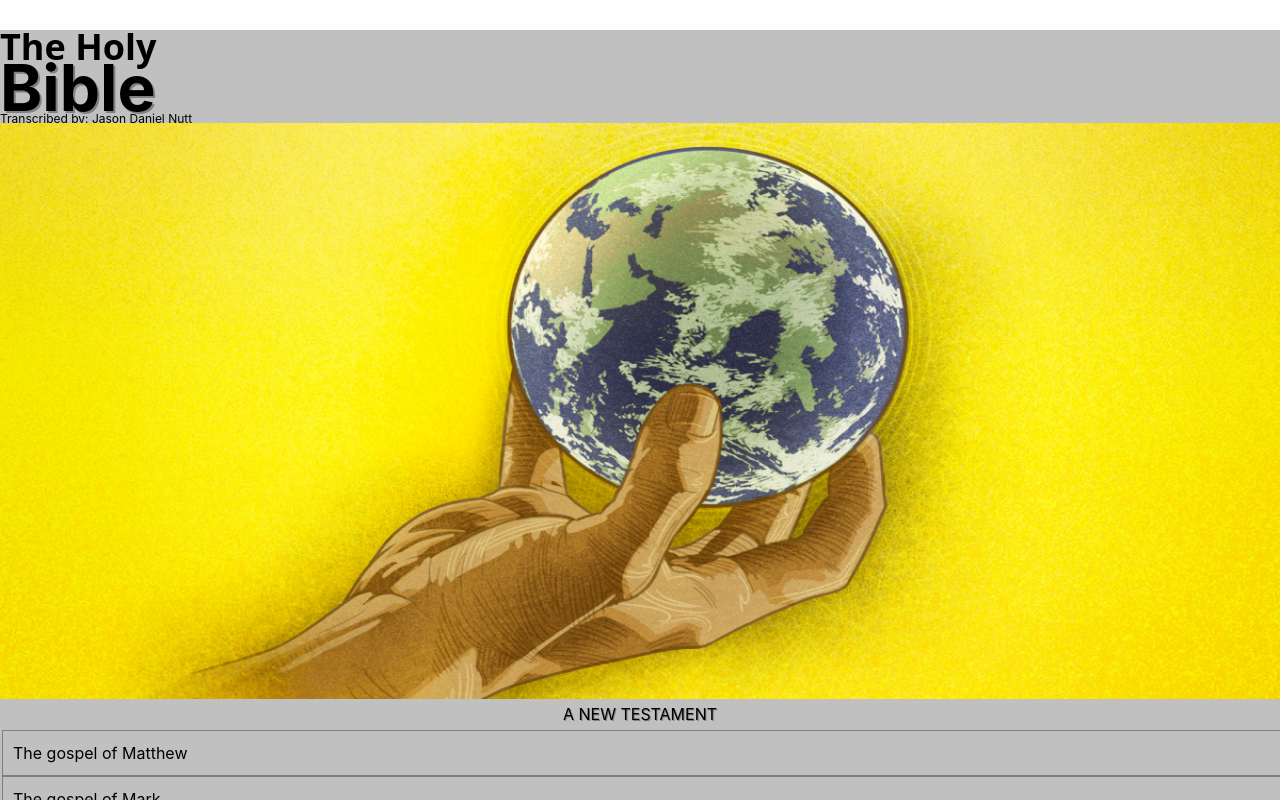
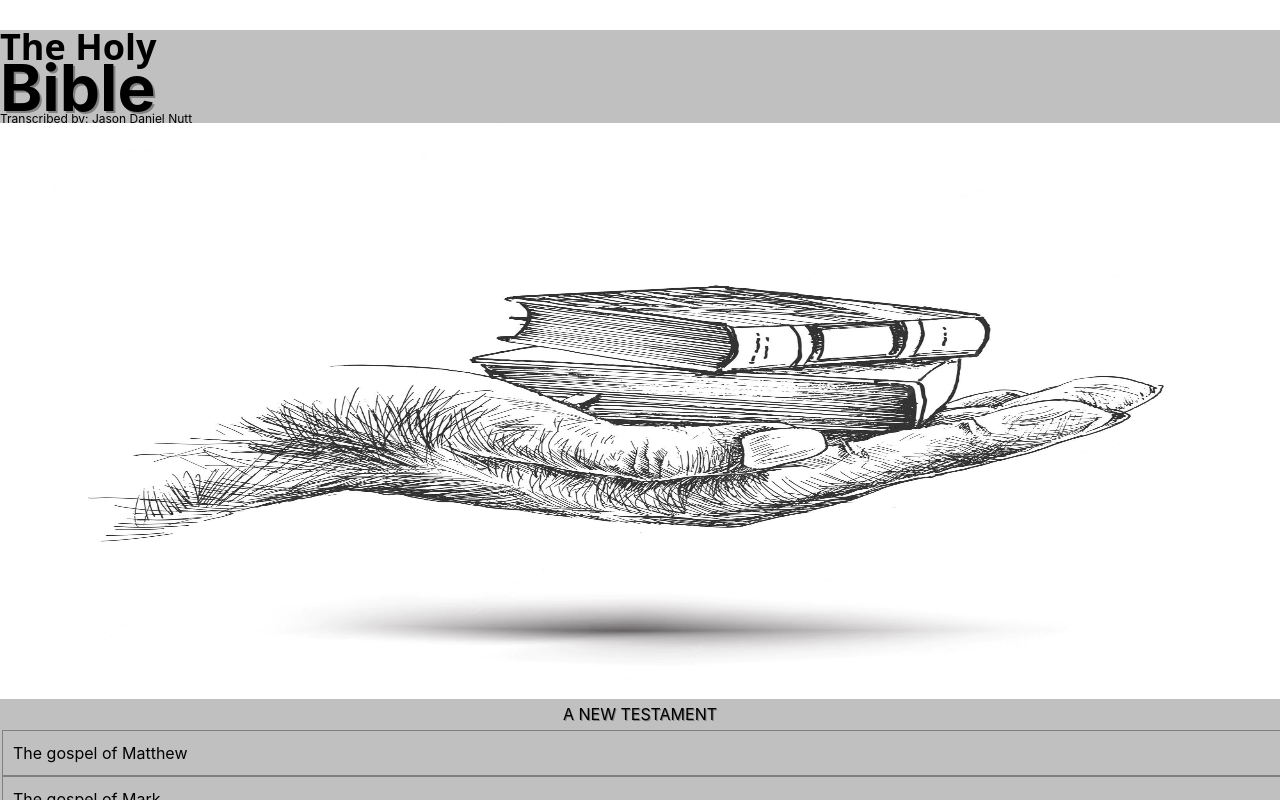
Before and after one commit to jnutt367/the-holy-bible, a Next.js app: page / in a window 1280 px wide. Shown: the top 800 px of the page. Built offline with nearby package versions, Linux system fonts and the light colour scheme.

Commit message:
Update index.js
working on hero image

```diff
--- a/pages/index.js
+++ b/pages/index.js
@@ -23,7 +23,7 @@ export default function Home() {
              </p>
                           <div className={styles.hero}>
                              <Image
-                                src="/hand-held-earth.jpg"
+                                src="/hand-hold-stack-books.webp"
                                 alt="Picture of the Gods finger"
                                 height={900}
                                 width={2000}
```
